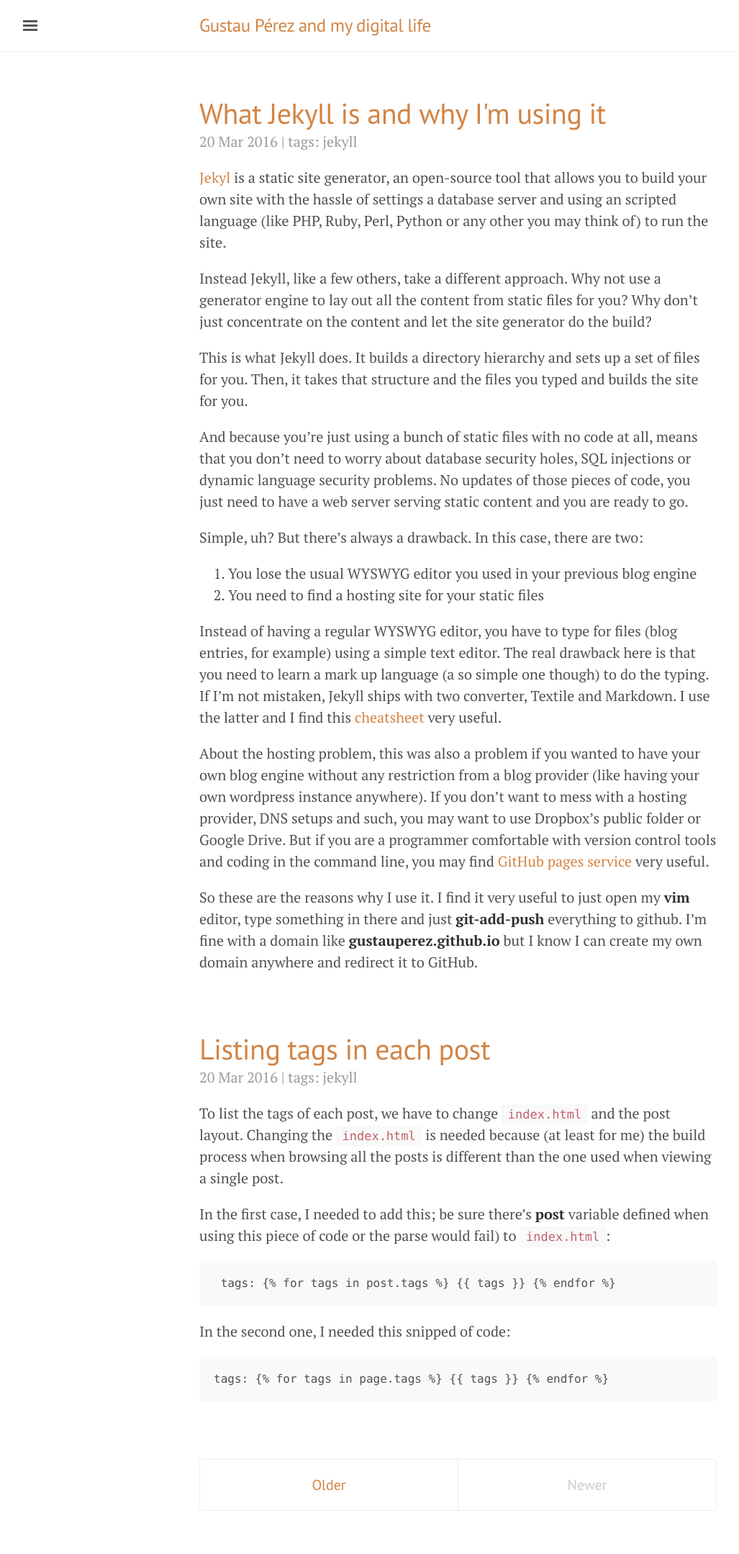
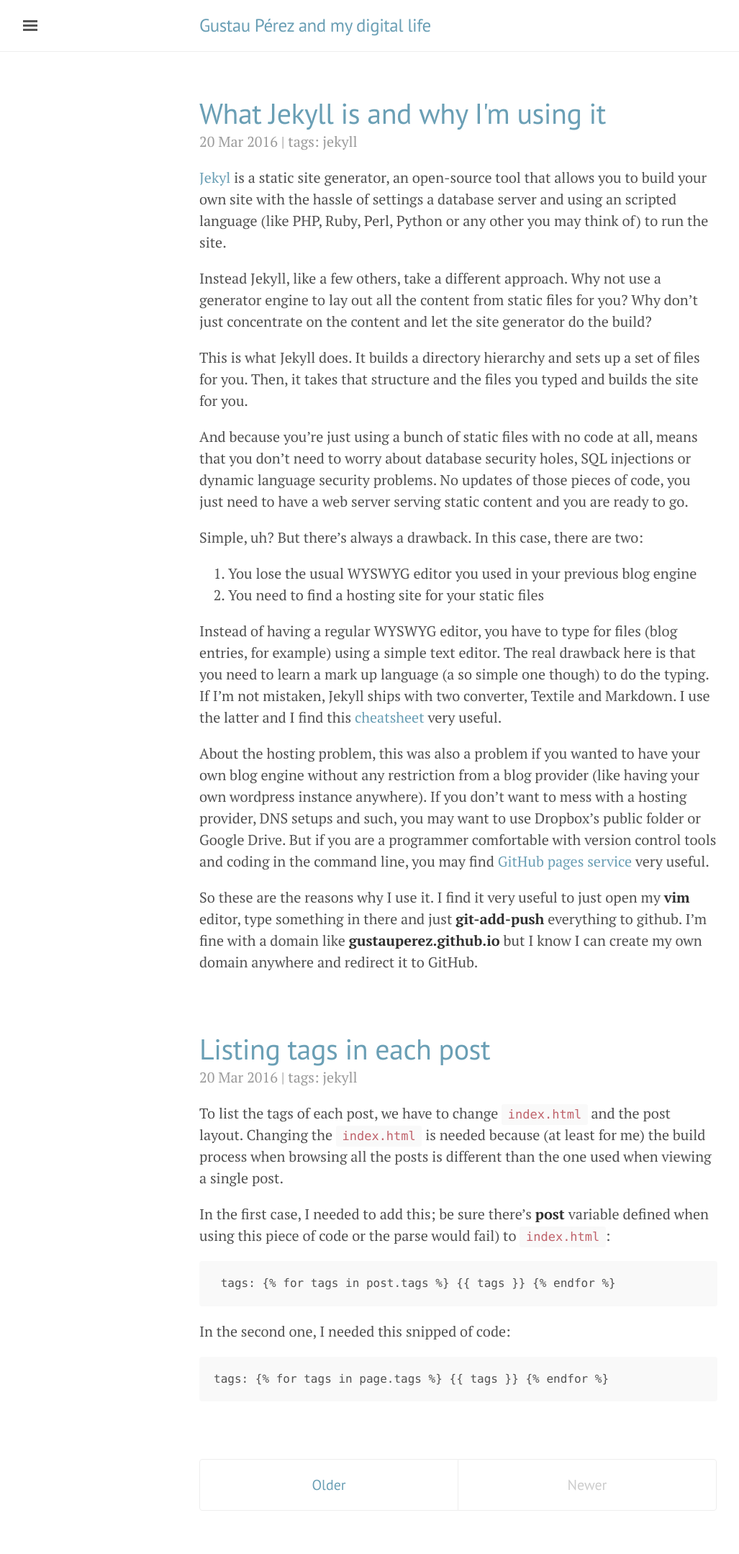
Before and after one commit to gperezatentel/prova, a Jekyll site: the page built from index.html, in a window 1280 px wide. Shown: the whole page at 72% size, without its empty margins (3-1030 px from the left). Built offline with Jekyll 4.4.1, drawn with Linux system fonts in a browser that asks for light colours; the list of posts is cut into pages by our own code.

Commit message:
Change the theme color. I do like this one more than the previous.

```diff
--- a/_layouts/default.html
+++ b/_layouts/default.html
@@ -3,7 +3,7 @@
 
   {% include head.html %}
 
-  <body class="theme-base-09">
+  <body class="theme-base-0d">
 
     {% include sidebar.html %}
 
```
